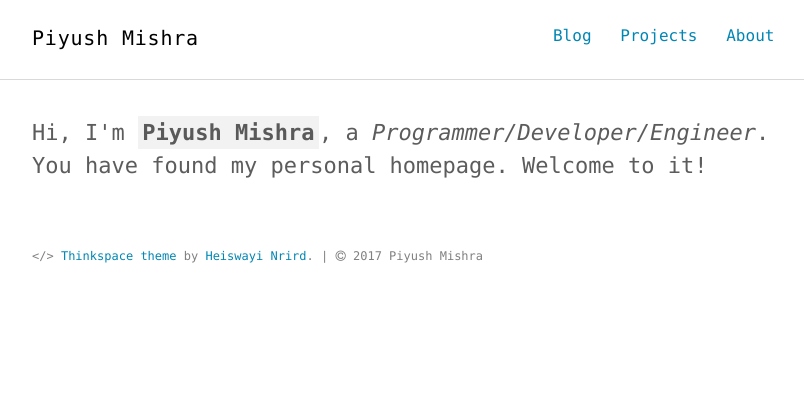
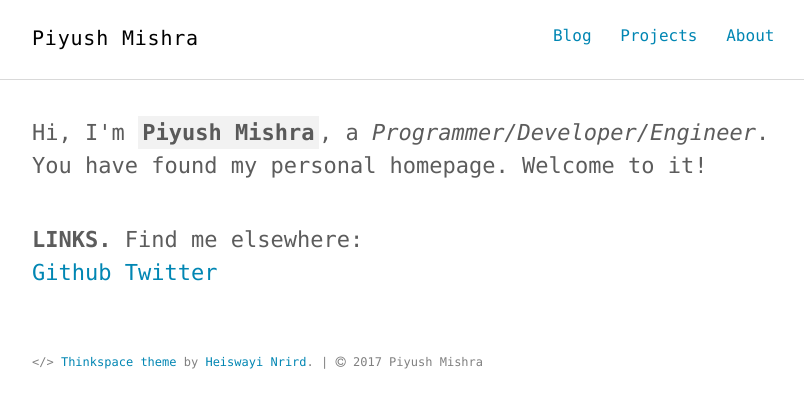
Before and after one commit to piymis/piymis.github.io, a Jekyll site: the page built from index.html, in a window 1280 px wide. Shown: the top 408 px of the page, without its empty margins (232-1036 px from the left). Built offline with Jekyll 4.4.1, drawn with Linux system fonts in a browser that asks for light colours.

Commit message:
Updated homepage

```diff
--- a/_includes/intro.html
+++ b/_includes/intro.html
@@ -3,4 +3,14 @@
     <p class="lead">Hi, I'm <strong class="author-name" itemprop="name">{{ site.author.name }}</strong>, a <em itemprop="jobTitle">{{ site.author.job }}</em>. <br>
     {{ site.author.bio }}</p>
   </div>
+
+
+  <div class="container">
+      <p class="lead">
+        <strong>LINKS.</strong> Find me elsewhere:
+        <br>
+        <a href="https://github.com/piymis)">Github</a>
+        <a href="https://twitter.com/piy_mis">Twitter</a>
+    </p>
+  </div>
 </section>
```
Also changed, not shown: index.html (line endings or trailing spaces), 2 other files.
